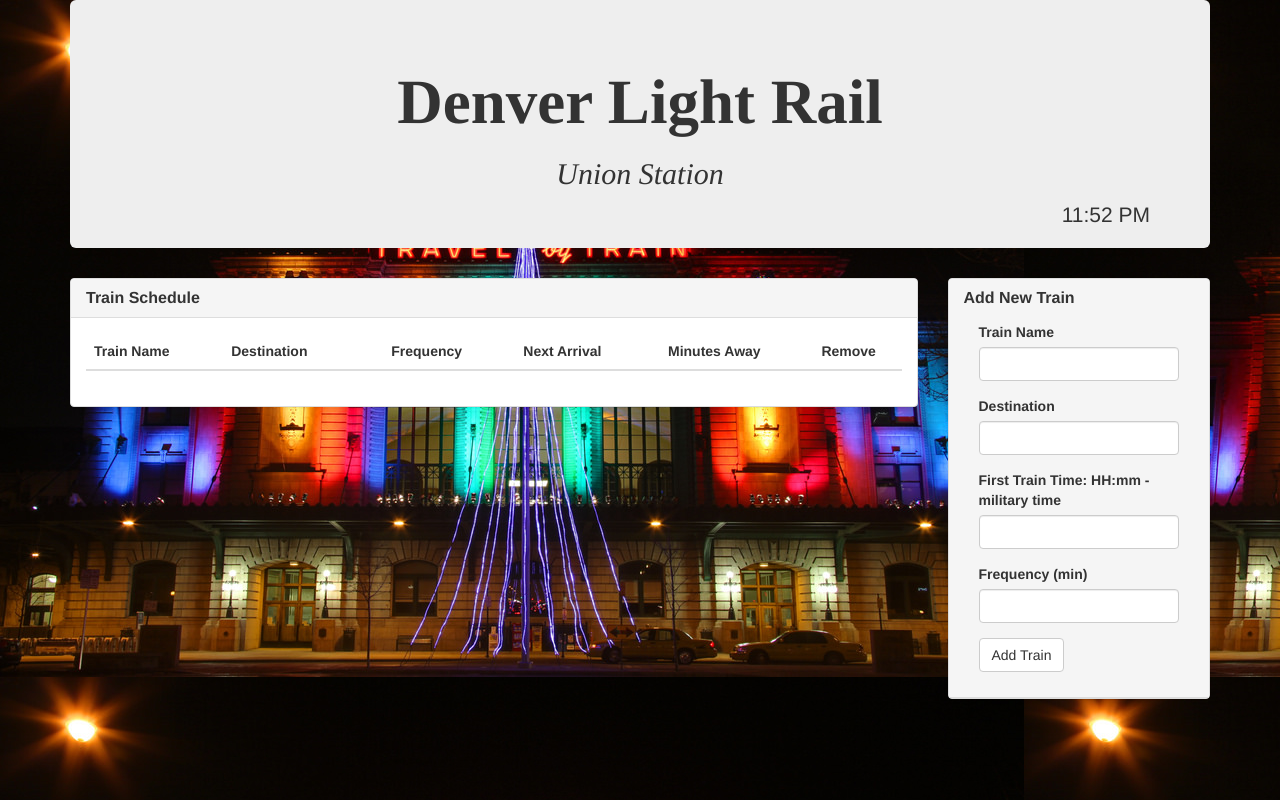
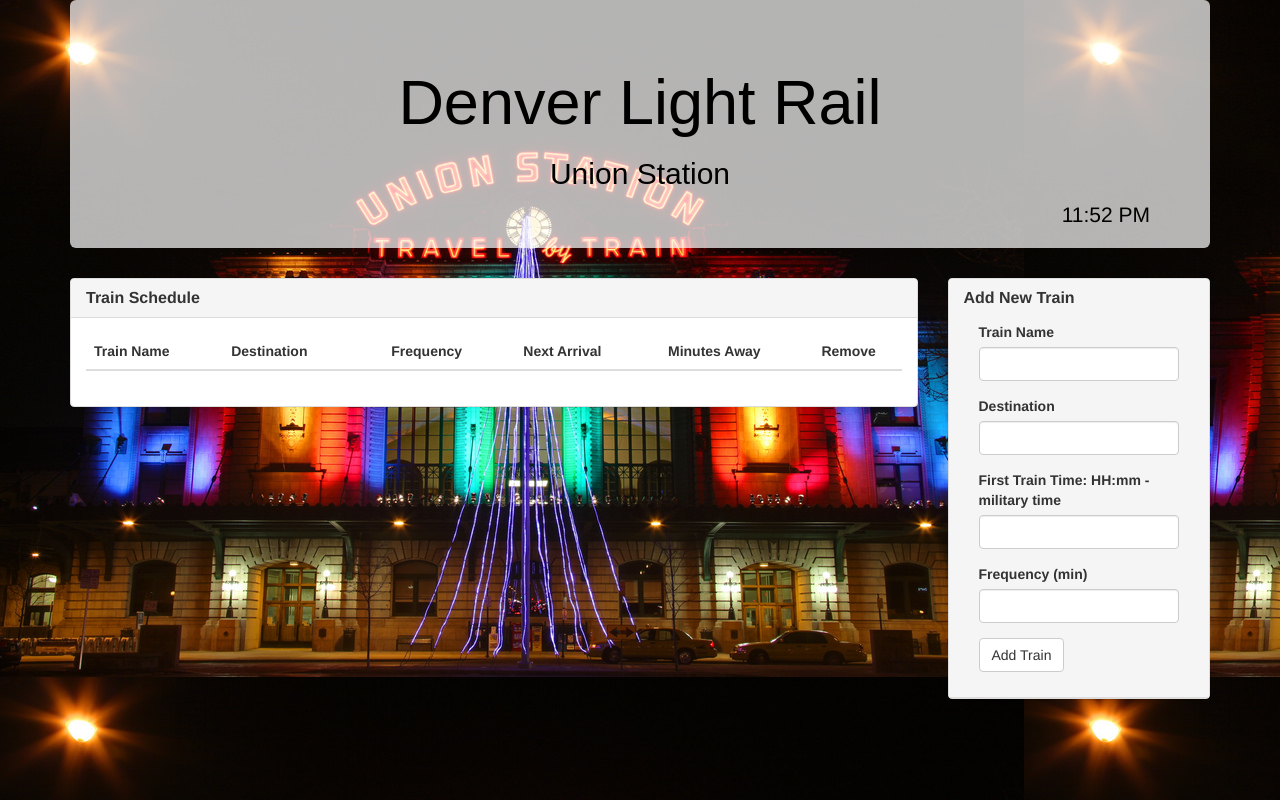
Before and after one commit to thatlisajones/Train-Scheduler-basic, a plain HTML site: page index.html in a window 1280 px wide. Drawn offline with nearby package versions, Linux system fonts and the light colour scheme; no server answers.

```diff
--- a/assets/css/style.css
+++ b/assets/css/style.css
@@ -1,15 +1,25 @@
 body {
-  background-image: url(images/unionstation.jpg)
+  background-image: url(images/unionstation.jpg);
+  background-image: repeat;
+}
+
+.jumbotron {
+  background-color: rgba(255, 255, 255, 0.7);
 }
 
 #heading {
-  font-family: Times;
-  font-weight: bold;
+  font-family: Arial, Helvetica, sans-serif;
+  color: black;
 }
 
 #subHeading {
-  font-family: Times;
-  font-style: italic;
+  font-family: Arial, Helvetica, sans-serif;
+  color: black;
+
+}
+
+#currentTime {
+  color: black;
 }
 
 .panel-title {
--- a/assets/javascript/app.js
+++ b/assets/javascript/app.js
@@ -48,7 +48,7 @@ $("#submit").on("click", function(event) {
     $("#first-train").val().trim() === "" ||
     $("#frequency").val().trim() === "") {
 
-    alert("Please fill in all details to add new train");
+    alert("Please fill in details to add new train");
 
   } else {
 
```
